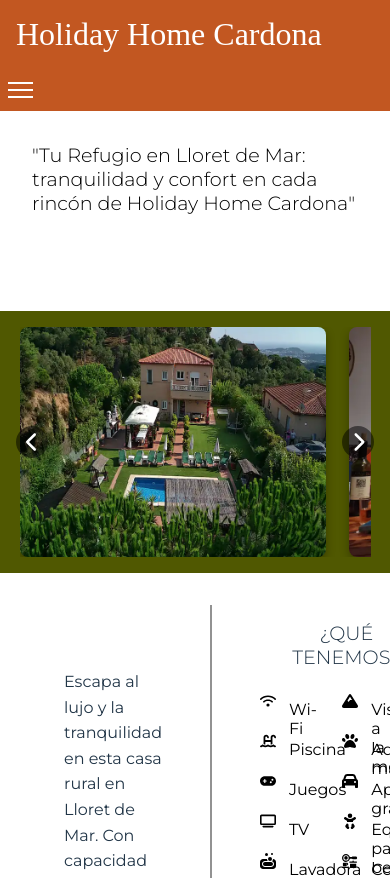
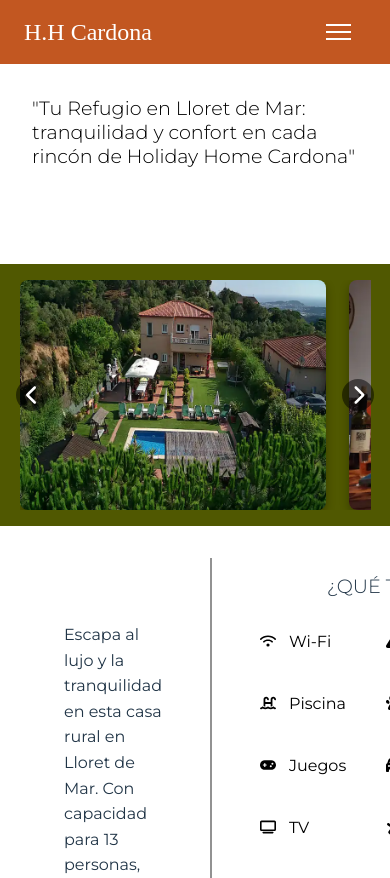
Before and after one commit to SaraJoLo/H.H.Cardona, a React (Vite) app: page / in a window 390 px wide. Shown: the top 878 px of the page. Built offline with nearby package versions, Linux system fonts and the light colour scheme; a web font is replaced by a local one.

Commit message:
add function the hamburger menu

```diff
--- a/src/components/header/header.jsx
+++ b/src/components/header/header.jsx
@@ -7,7 +7,10 @@ function Header() {
   return (
     <section className="headerBox">
       <div className="titleBox">
-        <a href="/" className="titleLink">Holiday Home Cardona</a>
+        <a href="/" className="titleLink">
+        <span className='full-title'>Holiday Home Cardona</span>
+        <span className='short-title'>H.H Cardona</span>
+        </a>
       </div>
 
       <button
@@ -15,9 +18,9 @@ function Header() {
         onClick={() => setIsMenuOpen(!isMenuOpen)}
         aria-label="Menu"
       >
-        <span></span>
-        <span></span>
-        <span></span>
+        <span className='hamburgerMenu'></span>
+        <span className='hamburgerMenu'></span>
+        <span className='hamburgerMenu'></span>
       </button>
 
       <div>
--- a/src/components/header/header.scss
+++ b/src/components/header/header.scss
@@ -1,4 +1,4 @@
-.headerBox{
+.headerBox {
     width: 100%;
     height: 3.5rem;
     display: flex;
@@ -6,31 +6,40 @@
     justify-content: space-between;
     background-color: #C25721;
     color: #ffffff;
+    position: relative;
 }
-.titleBox{
+
+.titleBox {
     font-size: 3rem;
     font-weight: 400;
     font-style: normal;
     margin: 1rem;
     color: #ffffff;
+
+    .short-title {
+        display: none;
+    }
 }
-.titleBox .titleLink{
+
+.titleBox .titleLink {
     color: inherit;
-    font-family:'OverLock SC';
+    font-family: 'OverLock SC';
     text-decoration: none;
 }
-.navBar{
+
+.navBar {
     display: flex;
     flex-direction: row;
     align-items: center;
     justify-content: space-around;
     font-family: 'Montserrat', sans-serif;
-    margin-right:2rem;
+    margin-right: 2rem;
     font-weight: 400;
     list-style-type: none;
     font-size: 1rem;
     gap: 2rem;
 }
+
 .navOp {
     text-decoration: none;
     color: #ffffff;
@@ -47,11 +56,10 @@
     background: none;
     border: none;
     cursor: pointer;
-    padding: 0.5rem;
-    margin-right: 1rem;
+    margin-left: 7rem;
 }
 
-span {
+.hamburgerMenu {
     display: block;
     width: 25px;
     height: 2px;
@@ -61,31 +69,51 @@ span {
 }
 
 @media screen and (max-width: 768px) {
-    .headerBox{
+    .headerBox {
         height: auto;
         min-height: 4rem;
         flex-wrap: wrap;
+        padding: 0 1rem;
 
     }
 
     .titleBox {
-        font-size: 2rem; // Reducimos el tamaño del título en móvil
+        font-size: 1.5rem;
+        margin: 0.5rem;
+
+        .full-title {
+            display: none;
+        }
+
+        .short-title {
+            display: block;
+        }
     }
 
     .menuButton {
-        display: block; // Mostramos el botón de menú en móvil
+        display: block;
     }
 
     .navBar {
-        display: none; // Ocultamos el menú por defecto
+        display: none;
         width: 100%;
         flex-direction: column;
         margin: 0;
         padding: 1rem 0;
         gap: 1rem;
+        background-color: #C25721;
+        position: absolute;
+        top: 4rem;
+        left: 0;
+        z-index: 10;
+        opacity: 0;
+        transform: translateY(-100%);
+        transition: transform 0.5s ease, opacity 0.5s ease;
 
-        &.active { // Clase que se añadirá cuando el menú esté abierto
+        &.active {
             display: flex;
+            transform: translateY(0);
+            opacity: 1;
         }
     }
 
@@ -95,8 +123,8 @@ span {
         padding: 0.5rem 0;
 
         &:hover {
-            transform: none; // Eliminamos la animación de hover en móvil
-            background-color: rgba(255, 255, 255, 0.1); // Efecto hover alternativo
+            transform: none;
+            background-color: rgba(201, 11, 11, 0.1);
         }
     }
 }
```
